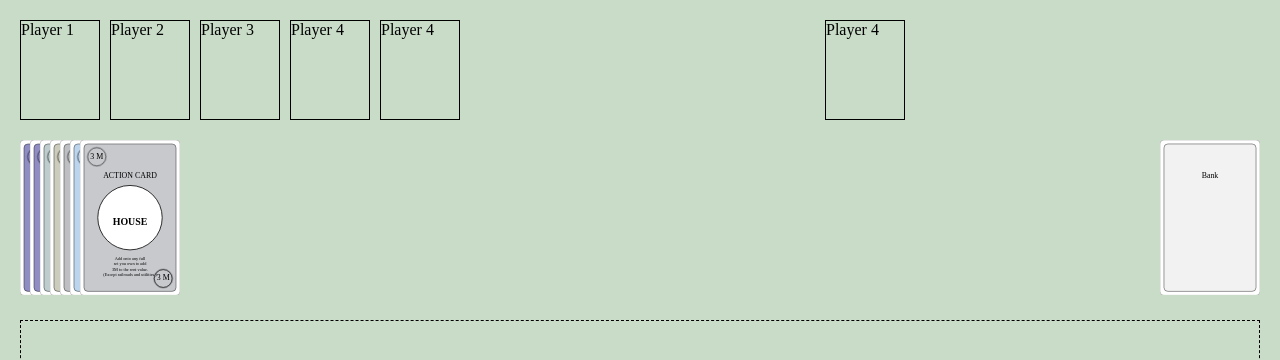
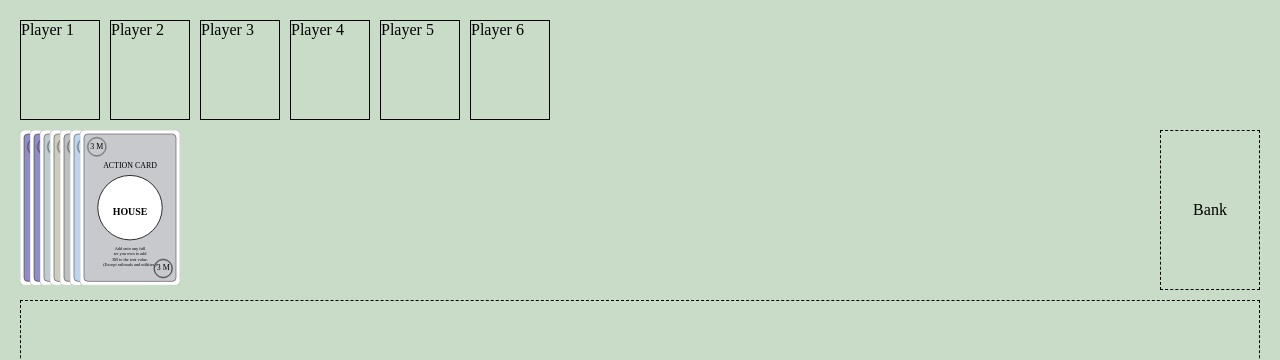
Before and after one commit to gunterh/monopoly-deal, a React (Create React App) app: page / in a window 1280 px wide. Shown: the top 360 px of the page. Built offline with nearby package versions, Linux system fonts and the light colour scheme.

Commit message:
layout update

```diff
--- a/src/App.tsx
+++ b/src/App.tsx
@@ -21,13 +21,21 @@ export default function App() {
       height="100vh"
       p="20px"
       gridTemplateRows="max-content 160px"
-      gridRowGap="20px"
+      gridRowGap="10px"
+      position="relative"
     >
       <PlayersPanel />
-      <Flex position="relative" overflow="scroll">
-        <Hand {...{ collapsed, handleClick }} size={size} />
-        {collapsed && <Bank size={size} />}
-      </Flex>
+      <Box overflow="hidden">
+        <Flex
+          position="relative"
+          overflowX="auto"
+          overflowY="hidden"
+          height="100%"
+        >
+          <Hand {...{ collapsed, handleClick }} size={size} />
+          {collapsed && <Bank size={size} />}
+        </Flex>
+      </Box>
       <Box border="1px dashed" width="100%" height="100%" p="20px" />
     </Grid>
   );
--- a/src/components/Bank.tsx
+++ b/src/components/Bank.tsx
@@ -1,9 +1,16 @@
 import React from 'react';
-import { Card } from './Card';
-import { Box } from './Box';
+import { Flex } from './Flex';
 
 export const Bank = ({ size }) => (
-  <Box position="absolute" right={0}>
-    <Card size={size} title="Bank" color="#8080801a" />
-  </Box>
+  <Flex
+    position="absolute"
+    right={0}
+    width="100px"
+    border="1px dashed"
+    height="100%"
+    alignItems="center"
+    justifyContent="center"
+  >
+    Bank
+  </Flex>
 );
--- a/src/components/PlayersPanel.tsx
+++ b/src/components/PlayersPanel.tsx
@@ -3,32 +3,21 @@ import { Box } from './Box';
 import { Grid } from './Grid';
 
 export const PlayersPanel = () => {
+  const players = new Array(6).fill(null);
   return (
-    <Box overflowX="scroll" overflowY="hidden" height="100px">
+    <Box overflowX="hidden" overflowY="hidden" height="100px">
       <Grid
-        gridTemplateColumns="max-content max-content max-content max-content"
+        gridTemplateColumns={`repeat(${players.length}, max-content)`}
         gridColumnGap="10px"
         pb="20px"
         gridAutoFlow="column"
+        overflowX="auto"
       >
-        <Box height="100px" width="80px" border="1px solid">
-          Player 1
-        </Box>
-        <Box height="100px" width="80px" border="1px solid">
-          Player 2
-        </Box>
-        <Box height="100px" width="80px" border="1px solid">
-          Player 3
-        </Box>
-        <Box height="100px" width="80px" border="1px solid">
-          Player 4
-        </Box>
-        <Box height="100px" width="80px" border="1px solid">
-          Player 4
-        </Box>
-        <Box height="100px" width="80px" border="1px solid">
-          Player 4
-        </Box>
+        {players.map((p, index) => (
+          <Box key={index} height="100px" width="80px" border="1px solid">
+            {`Player ${index + 1}`}
+          </Box>
+        ))}
       </Grid>
     </Box>
   );
```
